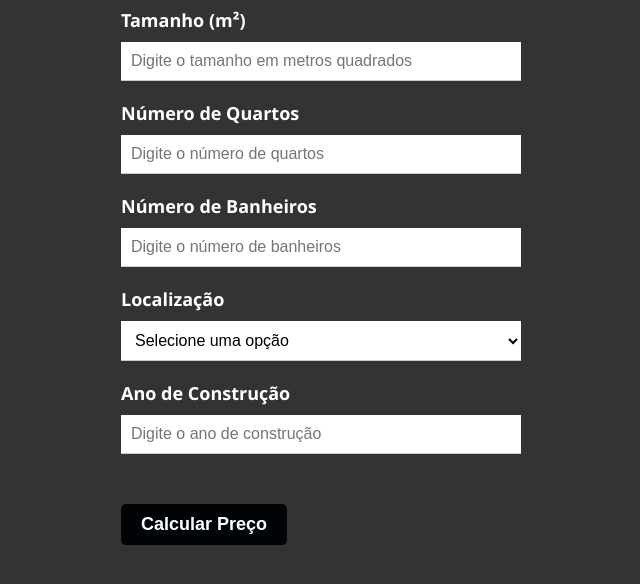
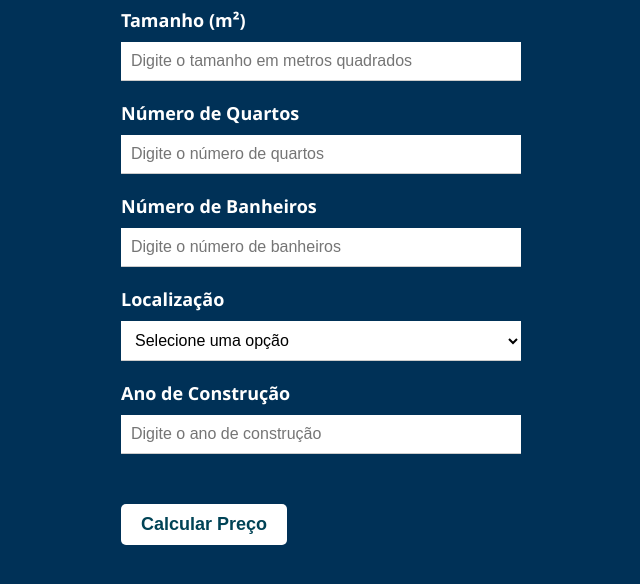
Before and after one commit to mateusmoraiss/Calculadora_imovel, a plain HTML site: page index.html in a window 1280 px wide. Shown: the part 172-756 px from the top of the page, without its empty margins (319-959 px from the left). Drawn offline with Linux system fonts and the light colour scheme.

Commit message:
att-styles

```diff
--- a/style.css
+++ b/style.css
@@ -3,7 +3,7 @@
   }
 
   body {
-    background-color: #333;
+    background-color: #003157;
     font-family: 'Segoe UI', Tahoma, Geneva, Verdana, sans-serif;
     color: #fff;
   }
@@ -62,15 +62,16 @@
     font-weight: bold;
     border: none;
     border-radius: 5px;
-    background-color: #000407;
-    color: #fff;
+    background-color: #ffffff;
+    color: #004356;
     cursor: pointer;
     transition: all 0.3s;
   }
 
   button:hover {
     background-color: #ffffff;
-    color: #000407;
+    color: #000c76;
+    font-size: 20px;
   }
 
   #resultado {
```
